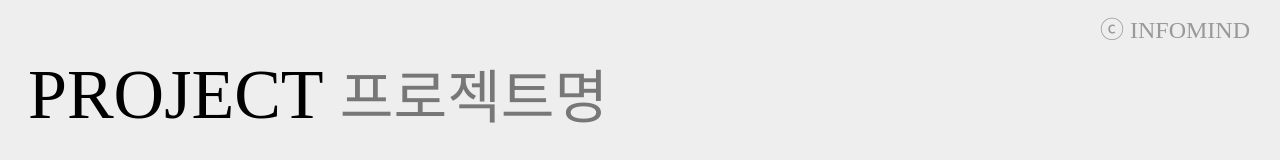
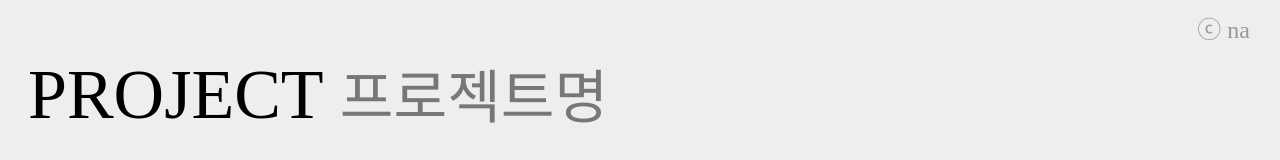
Before and after one commit to rhkanrdl/robotour, a plain HTML site: page index.html in a window 1280 px wide. Shown: the top 160 px of the page. Drawn offline with Linux system fonts and the light colour scheme.

Commit message:
데헤헷

```diff
--- a/index.html
+++ b/index.html
@@ -172,7 +172,7 @@
                 sub-theme-list.html</a> -->
         </div>
 
-        <p class="co">ⓒ INFOMIND</p>
+        <p class="co">ⓒ na</p>
 
     </body>
 
```
